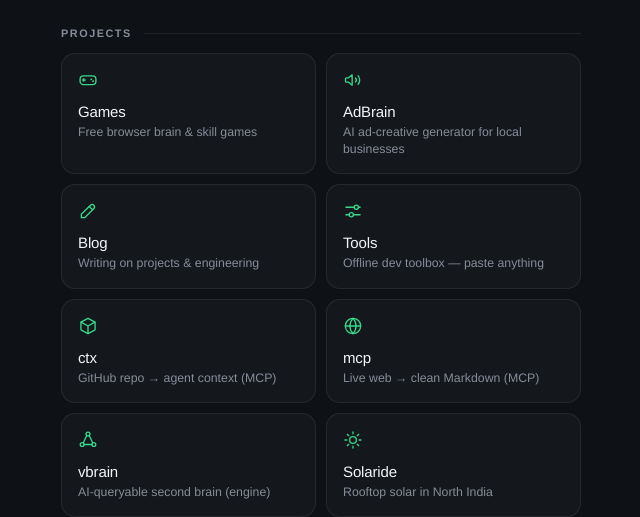
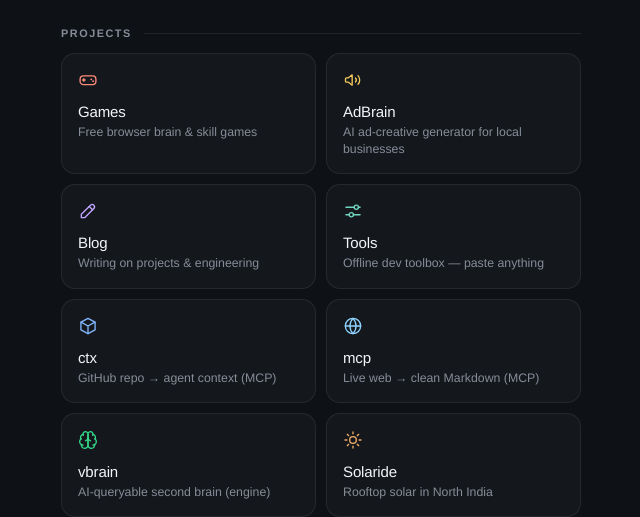
Before and after one commit to vanshulgoyal101/vanshul-links, a website: page index.html in a window 1280 px wide. Shown: the part 230-747 px from the top of the page, without its empty margins (319-959 px from the left). Drawn offline with Linux system fonts and the light colour scheme.

Commit message:
refactor(ui): restore contextual link colors

```diff
--- a/index.html
+++ b/index.html
@@ -241,6 +241,14 @@
     .card .icon { color: var(--icon); height: 20px; margin-bottom: 13px; transition: color .18s ease; }
     .card .icon svg { width: 20px; height: 20px; display: block; }
     .card .icon { color: var(--brand-green); }
+    .card:nth-child(1) .icon { color: #ff8c7a; }
+    .card:nth-child(2) .icon { color: #f4c95d; }
+    .card:nth-child(3) .icon { color: #c3a6ff; }
+    .card:nth-child(4) .icon { color: #72d7c0; }
+    .card:nth-child(5) .icon { color: #82b7ff; }
+    .card:nth-child(6) .icon { color: #8fd3ff; }
+    .card:nth-child(7) .icon { color: var(--brand-green); }
+    .card:nth-child(8) .icon { color: #f2ae68; }
     .card .label { font-weight: 550; font-size: .94rem; letter-spacing: -0.01em; }
     .card .sub { font-weight: 400; font-size: .77rem; color: var(--muted); line-height: 1.4; margin-top: 4px; }
     @media (hover: hover) {
@@ -365,7 +373,7 @@
 
           <a class="card" href="https://vbrain.vanshul.com" target="_blank" rel="noopener">
             <span class="icon" aria-hidden="true">
-              <svg viewBox="0 0 24 24" fill="none" stroke="currentColor" stroke-width="1.6" stroke-linecap="round" stroke-linejoin="round"><circle cx="12" cy="4.8" r="2.3"/><circle cx="5" cy="17.4" r="2.3"/><circle cx="19" cy="17.4" r="2.3"/><path d="M10.4 6.8 6.4 15.4M13.6 6.8l4 8.6M7.3 17.4h9.4"/></svg>
+              <svg viewBox="0 0 24 24" fill="none" stroke="currentColor" stroke-width="1.6" stroke-linecap="round" stroke-linejoin="round"><path d="M12 5a3 3 0 1 0-5.997.125 4 4 0 0 0-2.526 5.77 4 4 0 0 0 .556 6.588A4 4 0 1 0 12 18Z"/><path d="M12 5a3 3 0 1 1 5.997.125 4 4 0 0 1 2.526 5.77 4 4 0 0 1-.556 6.588A4 4 0 1 1 12 18Z"/><path d="M15 13a4.5 4.5 0 0 1-3-4 4.5 4.5 0 0 1-3 4"/><path d="M17.599 6.5a3 3 0 0 0 .399-1.375M6.003 5.125A3 3 0 0 0 6.401 6.5M3.477 10.896a4 4 0 0 1 .585-.396M19.938 10.5a4 4 0 0 1 .585.396M6 18a4 4 0 0 1-1.967-.516M19.967 17.484A4 4 0 0 1 18 18"/></svg>
             </span>
             <span class="label">vbrain</span>
             <span class="sub">AI-queryable second brain (engine)</span>
```
